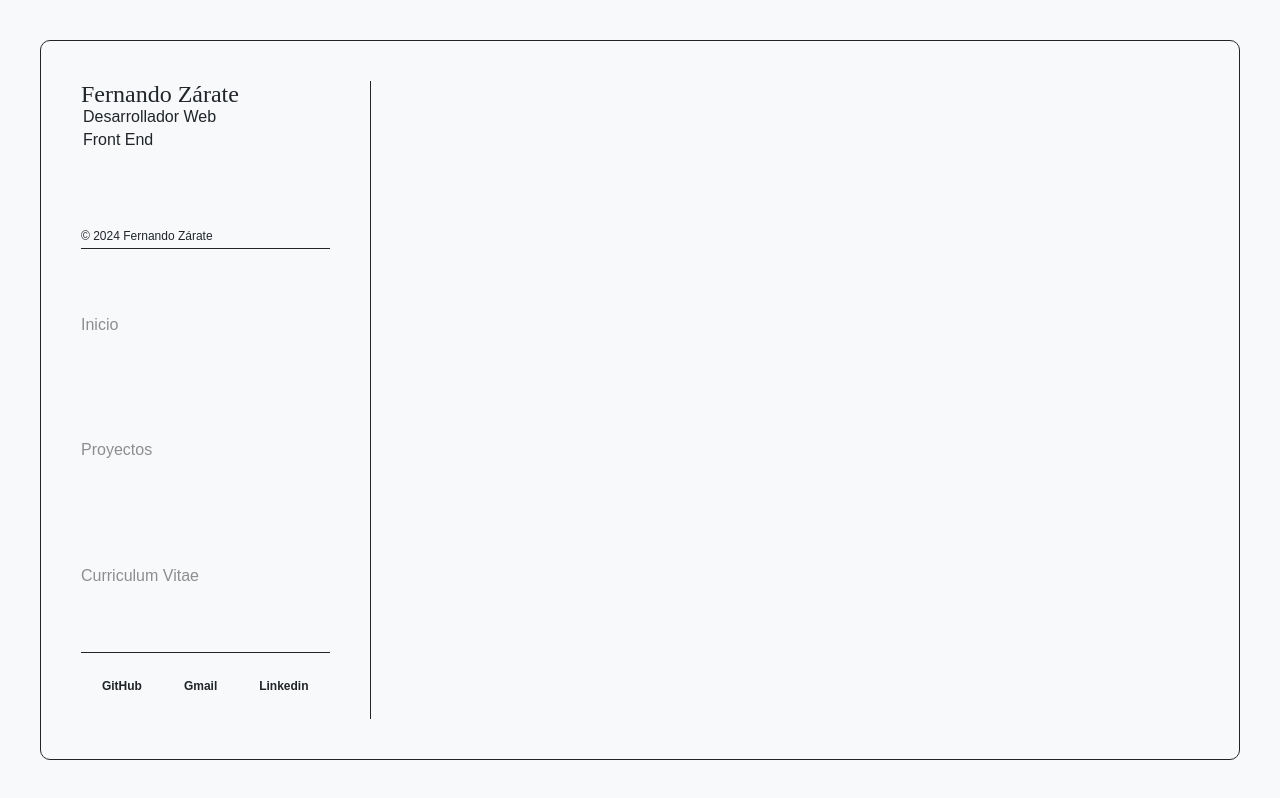
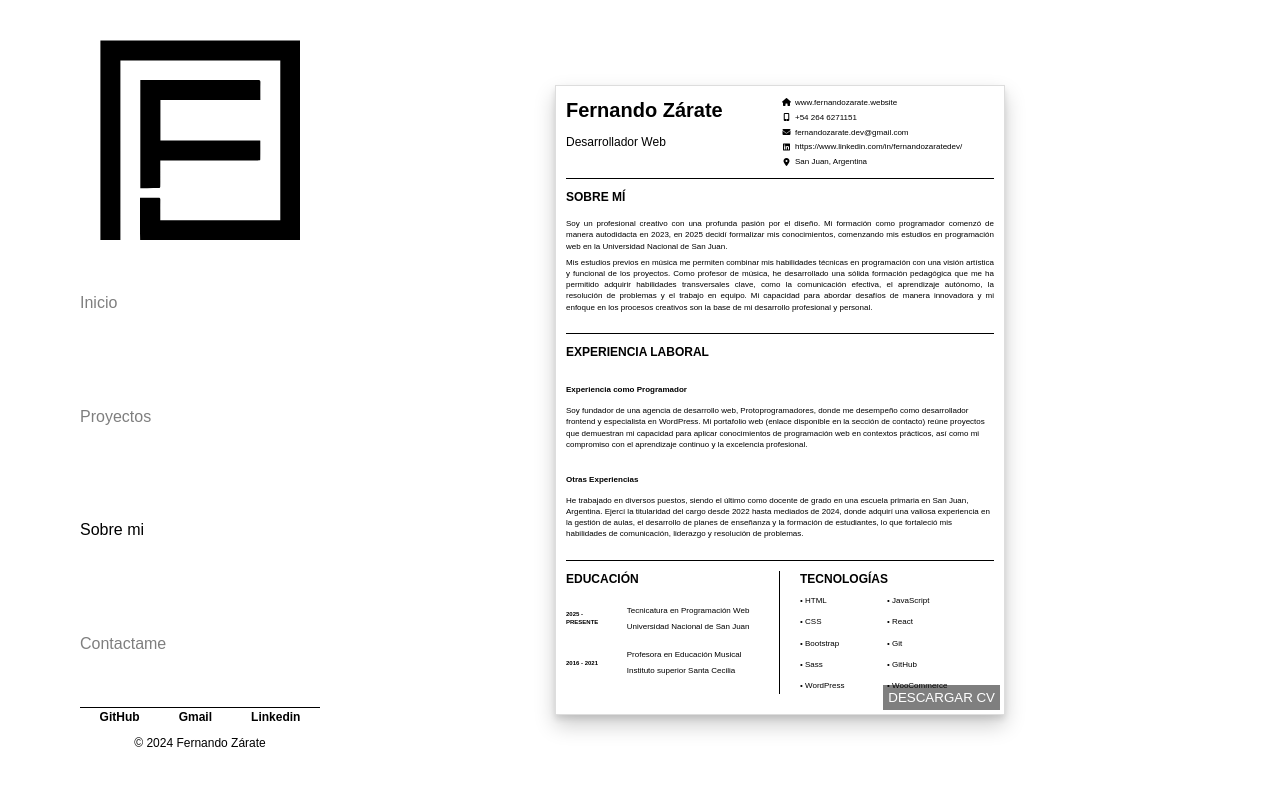
Before and after one commit to fernandozarate07/MyRepository, a React (Vite) app: page /aboutme in a window 1280 px wide. Built offline with nearby package versions, Linux system fonts and the light colour scheme; a web font is replaced by a local one.

Commit message:
Add logo in NavSection

```diff
--- a/src/App.css
+++ b/src/App.css
@@ -7,16 +7,11 @@
   align-items: center;
 }
 .app__container {
-  padding: 40px 0 40px 40px;
-
-  width: calc(100% - 80px);
-  height: calc(100% - 80px);
-
+  width: 100%;
+  height: 100%;
+  padding: 40px 80px;
   display: grid;
   grid-template-columns: 1fr 3fr;
-
-  border: 1px solid var(--black-color);
-  border-radius: 10px;
 
   transition: opacity 0.25s ease-in-out;
 }
--- a/src/App.jsx
+++ b/src/App.jsx
@@ -4,6 +4,7 @@ import { BrowserRouter as Router, Route, Routes } from "react-router-dom";
 import HomeSection from "./modules/HomeSection/HomeSection.jsx";
 import ResumeSection from "./modules/ResumeSection/ResumeSection.jsx";
 import NavSection from "./modules/NavSection/NavSection.jsx";
+import ContactSection from "./modules/Contact/ContactSection.jsx";
 import ProjectSection from "./modules/ProjectSection/ProjectSection.jsx";
 import Loader from "./modules/Loader/Loader.jsx";
 import "./App.css";
@@ -35,7 +36,9 @@ function App() {
             <Routes>
               <Route path="/" element={<HomeSection />} />
               <Route path="/projects" element={<ProjectSection />} />
-              <Route path="/resume" element={<ResumeSection />} />
+              <Route path="/aboutme" element={<ResumeSection />} />{" "}
+              <Route path="/aboutme" element={<ResumeSection />} />
+              <Route path="/aboutme" element={<ContactSection />} />
             </Routes>
           </section>
         </div>
--- a/src/index.css
+++ b/src/index.css
@@ -1,8 +1,8 @@
 :root {
   /* colors */
-  --black-color: #212529;
-  --white-color: #f8f9fa;
-  --gray-color: #e9ecef;
+  --black-color: #000000;
+  --white-color: #ffffff;
+  --primary-color: #7014f2;
   /* font size */
 
   --xs: 8px;
--- /dev/null
+++ b/src/modules/Contact/ContactSection.jsx
@@ -0,0 +1,8 @@
+const ContactSection = () => {
+  return (
+    <div>
+      <h1>holis</h1>
+    </div>
+  );
+};
+export default ContactSection;
--- a/src/modules/NavBar/NavBar.jsx
+++ b/src/modules/NavBar/NavBar.jsx
@@ -16,8 +16,13 @@ const NavBar = () => {
           </NavLink>
         </li>
         <li>
-          <NavLink to="/resume" className={({ isActive }) => `${styles.li} ${isActive ? styles.active : ""}`}>
-            Curriculum Vitae
+          <NavLink to="/aboutme" className={({ isActive }) => `${styles.li} ${isActive ? styles.active : ""}`}>
+            Sobre mi
+          </NavLink>
+        </li>
+        <li>
+          <NavLink to="/contactme" className={({ isActive }) => `${styles.li} ${isActive ? styles.active : ""}`}>
+            Contactame
           </NavLink>
         </li>
       </ul>
--- a/src/modules/NavBar/NavBar.module.css
+++ b/src/modules/NavBar/NavBar.module.css
@@ -7,7 +7,6 @@
   justify-content: space-evenly;
 
   list-style-type: none;
-  border-top: 1px solid var(--black-color);
   font-weight: 400;
 }
 .li {
--- a/src/modules/NavSection/NavSection.jsx
+++ b/src/modules/NavSection/NavSection.jsx
@@ -1,20 +1,14 @@
 import NavBar from "../NavBar/NavBar";
 import styles from "./NavSection.module.css";
 import UnderlineButton from "../UnderlineButton/UnderlineButton.jsx";
+import logo from "../../assets/image/logo.svg";
 
 const NavSection = () => {
   return (
     <div className={styles.navSection}>
-      {/* portal */}
-      <div className={styles.navSection__info}>
-        <div>
-          <h1 className={styles.navSection__name}>Fernando Zárate</h1>
-          <p className={styles.navSection__description}>
-            <span>Desarrollador Web</span>
-            <span>Front End</span>
-          </p>
-        </div>
-        <span className={styles.navSection__copy}>&copy; {new Date().getFullYear()} Fernando Zárate</span>
+      {/* logo */}
+      <div className={styles.navSection__logo}>
+        <img src={logo} alt="logo" width={200} />
       </div>
       {/* main */}
       <NavBar />
@@ -27,6 +21,8 @@ const NavSection = () => {
         />
         <UnderlineButton content="Linkedin" link={"https://www.linkedin.com/in/fernandozaratedev/"} />
       </div>
+      {/* copy */}
+      <span className={styles.navSection__copy}>&copy; {new Date().getFullYear()} Fernando Zárate</span>
     </div>
   );
 };
--- a/src/modules/NavSection/NavSection.module.css
+++ b/src/modules/NavSection/NavSection.module.css
@@ -5,30 +5,12 @@
   padding-right: 40px;
 
   display: grid;
-  grid-template-rows: auto 3fr 0.5fr;
-  border-right: 1px solid var(--black-color);
+  grid-template-rows: auto 1fr auto;
 }
-.navSection__info {
+.navSection__logo {
   display: flex;
-  flex-direction: column;
-  justify-content: space-between;
-  gap: 80px;
-}
-.navSection__name {
-  font-size: 1.5rem;
-  font-family: "font-one";
-  font-weight: 400;
-}
-.navSection__description {
-  padding-left: 2px;
-
-  display: flex;
-  flex-direction: column;
-  gap: 5px;
-}
-.navSection__copy {
-  padding-bottom: 5px;
-  font-size: 0.75rem;
+  justify-content: center;
+  align-self: center;
 }
 .navSection__contact {
   display: flex;
@@ -36,6 +18,11 @@
   align-items: center;
 
   border-top: 1px solid var(--black-color);
+  font-size: 0.75rem;
+}
+.navSection__copy {
+  padding: 10px;
+  text-align: center;
   font-size: 0.75rem;
 }
 
```
Also changed, not shown: src/assets/image/logo.svg (added).
